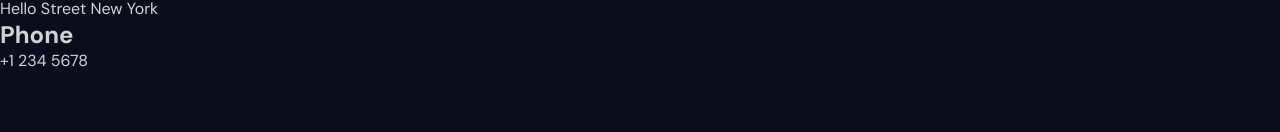
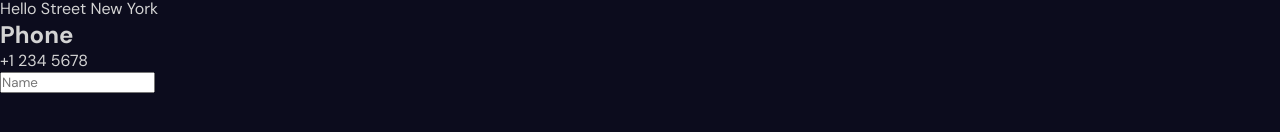
Before and after one commit to erickdc7/react-portfolio-7, a React (Vite) app: page / in a window 1280 px wide. Shown: the part 6649-6781 px from the top of the page. Built offline with nearby package versions, Linux system fonts and the light colour scheme.

Commit message:
add input text

```diff
--- a/src/components/contact/Contact.jsx
+++ b/src/components/contact/Contact.jsx
@@ -21,7 +21,7 @@ const Contact = () => {
 
             <div className="formContainer">
                 <form>
-
+                    <input type="text" placeholder="Name" />
                 </form>
             </div>
         </div>
```
